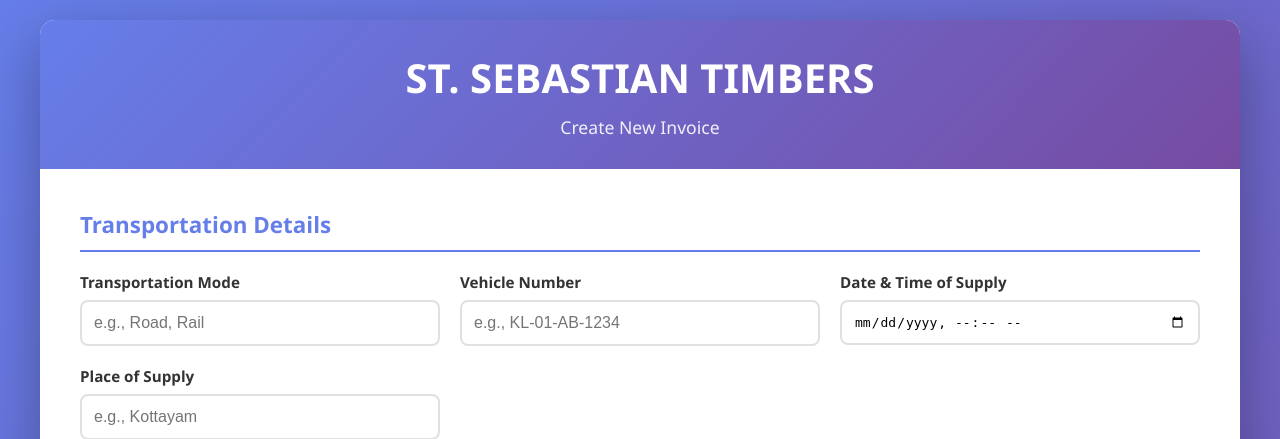
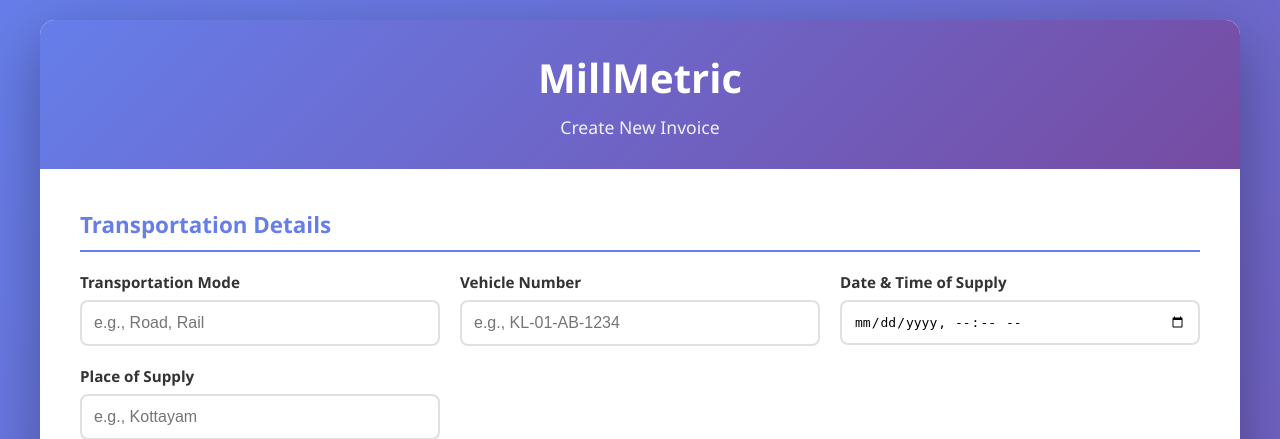
Before and after one commit to Jade-py/mill, a Django app: template templates/bills/create-bill.html in a window 1280 px wide. Shown: the top 439 px of the page. Run offline with Django 5.2, Linux system fonts and the light colour scheme; the template is opened without the code that fills it, so the values that code supplies are empty.

Commit message:
Adde Brand Name

```diff
--- a/templates/bills/create-bill.html
+++ b/templates/bills/create-bill.html
@@ -3,7 +3,7 @@
 <head>
     <meta charset="UTF-8">
     <meta name="viewport" content="width=device-width, initial-scale=1.0">
-    <title>Create Invoice - St. Sebastian Timbers</title>
+    <title>MillMetric</title>
     <style>
         * {
             margin: 0;
@@ -144,7 +144,7 @@
 <body>
     <div class="container">
         <div class="header">
-            <h1>ST. SEBASTIAN TIMBERS</h1>
+            <h1>MillMetric</h1>
             <p>Create New Invoice</p>
         </div>
 
```
